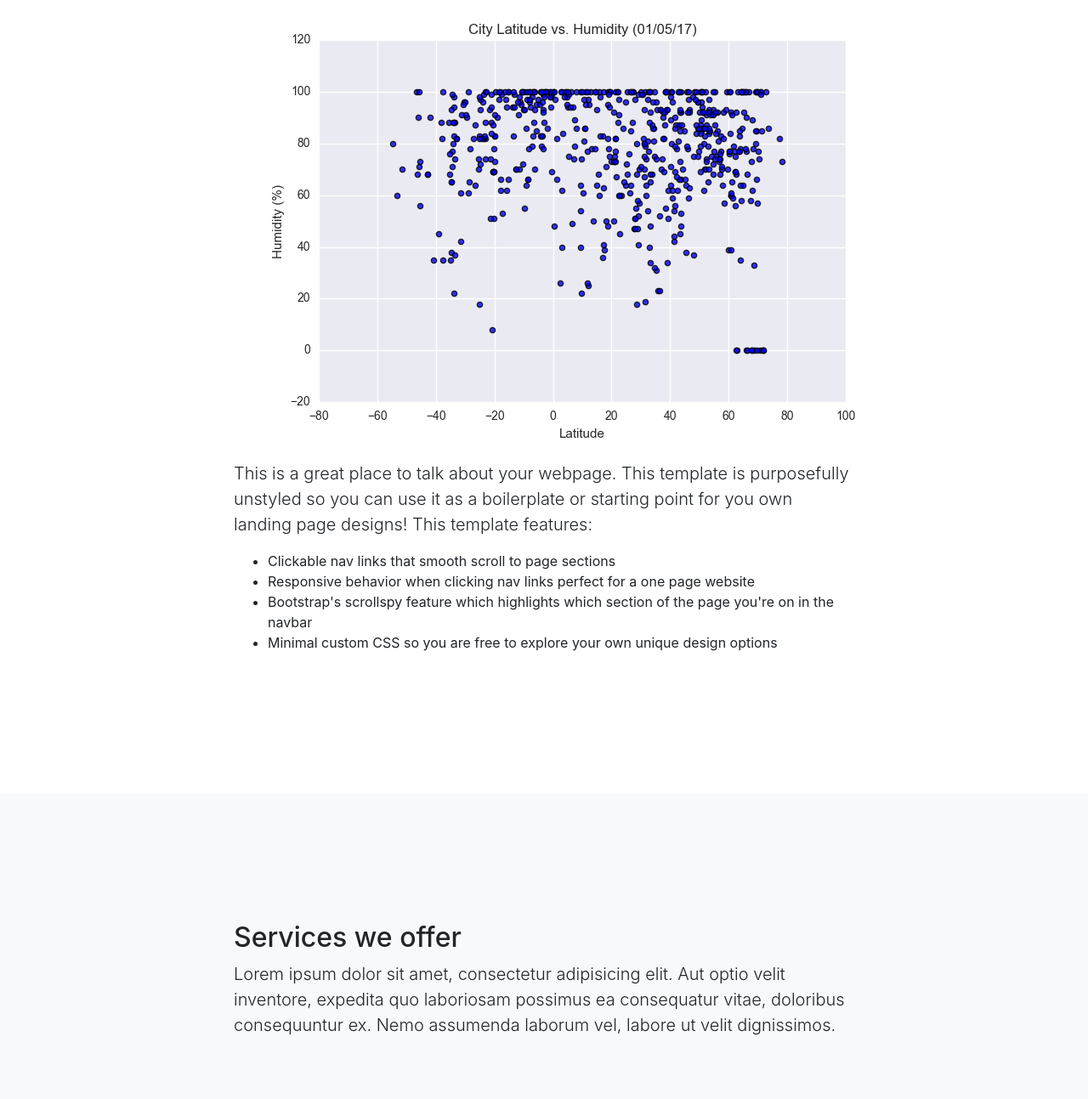
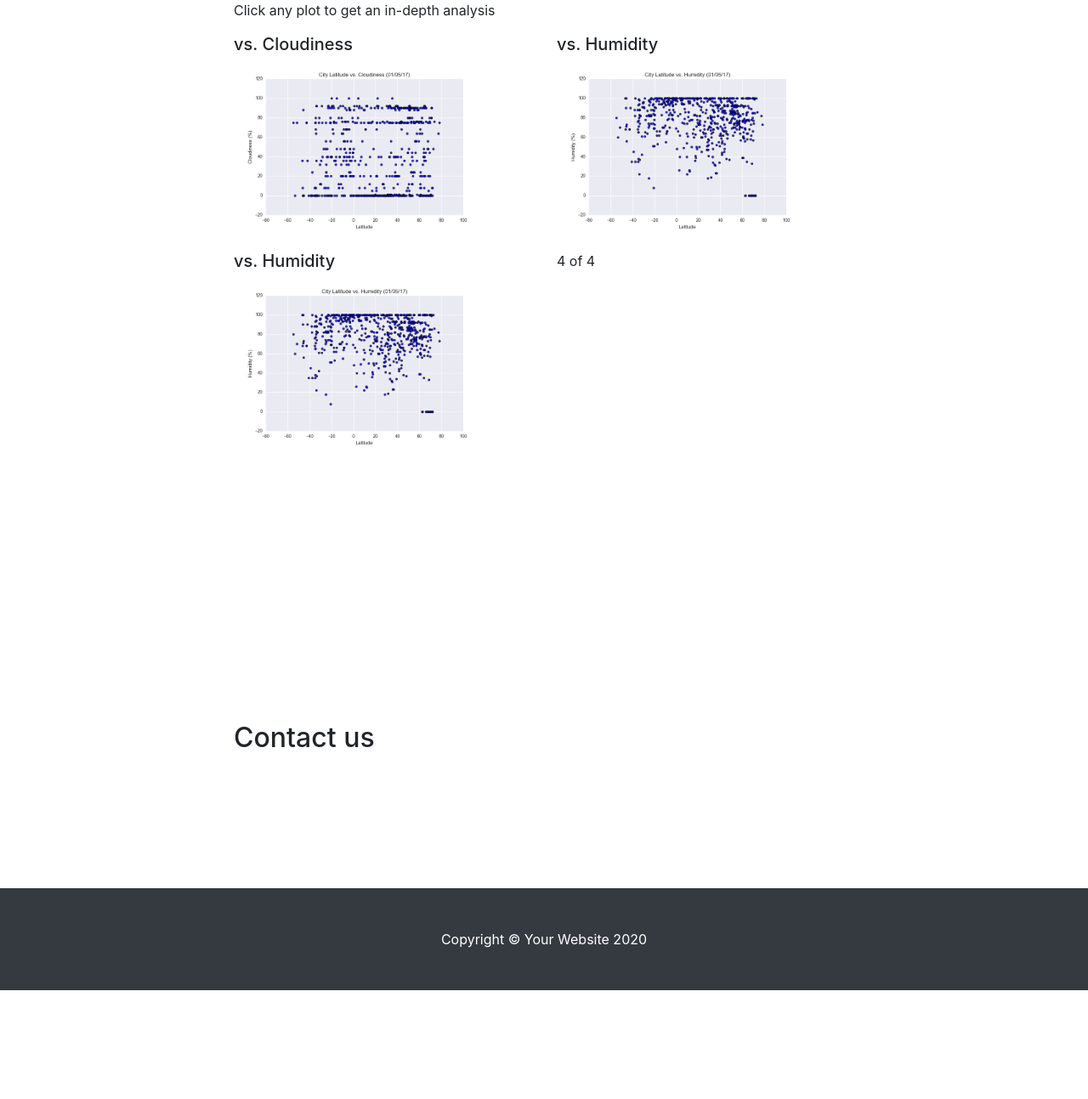
Before and after one commit to kevingray17/web-design-challenge, a website with bundled scripts: page comparison.html in a window 1280 px wide. Shown: the part 228-1521 px from the top of the page at 85% size. After the commit the page ends 1393 px from the top, so only its background shows below. Built offline with nearby package versions, Linux system fonts and the light colour scheme.

Commit message:
created comparison grid

```diff
--- a/comparison.html
+++ b/comparison.html
@@ -51,40 +51,56 @@
     </div>
   </nav>
 
-  <!-- <header class="bg-primary text-white">
-    <div class="container text-center">
-      <h1>Comparison</h1>
-      <p class="lead">A landing page template freshly redesigned for Bootstrap 4</p>
-    </div>
-  </header> -->
-
-<!-- body starts here -->
-
   <section id="about">
     <div class="container">
       <div class="row">
         <div class="col-lg-8 mx-auto">
 
 
-          <h2>About this page</h2>
-          <p class="lead"><img src="Resources/assets/images/Fig2.png"> This is a great place to talk about your webpage. This template is purposefully unstyled so you can use it as a boilerplate or starting point for you own landing page designs! This template features:</p>
-          <ul>
-            <li>Clickable nav links that smooth scroll to page sections</li>
-            <li>Responsive behavior when clicking nav links perfect for a one page website</li>
-            <li>Bootstrap's scrollspy feature which highlights which section of the page you're on in the navbar</li>
-            <li>Minimal custom CSS so you are free to explore your own unique design options</li>
-          </ul>
+          <h2>Comparison: Latitude vs. X</h2>
+          <p></p>
+          <p></p>
+          <p>Click any plot to get an in-depth analysis </p>
+
+          <div class="row row-cols-2">
+            <div class="col"> <h5> vs. Cloudiness</h2>
+              <p class="lead"><img src="Resources/assets/images/Fig3.png" alt="Cloudiness Scatterplot" width="300" >
+              </div>
+              <div class="col"> <h5> vs. Humidity</h2>
+                <p class="lead"><img src="Resources/assets/images/Fig2.png" alt="Humidity Scatterplot" width =300>
+                </div>
+                <div class="col"> <h5> vs. Humidity</h2>
+                  <p class="lead"><img src="Resources/assets/images/Fig2.png" alt="Humidity Scatterplot" width =300>
+                  </div>
+            <div class="col">4 of 4</div>
+          </div>
+                <!-- <div class="col-lg-3 col-md-3 col-sm-3 col-xs-6">
+                    <img src=https://i.scdn.co/image/2fd8fa0f7ef2f83691a0fb9628ee369b8e3b688e class="img-responsive">
+                </div>
+                <div class="col-lg-3 col-md-3 col-sm-3 col-xs-6">
+                    <img src=https://i.scdn.co/image/2fd8fa0f7ef2f83691a0fb9628ee369b8e3b688e class="img-responsive">
+                </div>
+                <div class="col-lg-3 col-md-3 col-sm-3 col-xs-6">
+                    <img src=https://i.scdn.co/image/2fd8fa0f7ef2f83691a0fb9628ee369b8e3b688e class="img-responsive">
+                </div> -->
+            </div>
+        </div>
+
+            <style>
+          div.imagetiles div.col-lg-3.col-md-3.col-sm-3.col-xs-6{
+          padding: 0px;
+        }
+            </style>
+            </div>
+
         </div>
       </div>
     </div>
   </section>
 
-  <section id="services" class="bg-light">
-    <div class="container">
-      <div class="row">
-        <div class="col-lg-8 mx-auto">
-          <h2>Services we offer</h2>
-          <p class="lead">Lorem ipsum dolor sit amet, consectetur adipisicing elit. Aut optio velit inventore, expedita quo laboriosam possimus ea consequatur vitae, doloribus consequuntur ex. Nemo assumenda laborum vel, labore ut velit dignissimos.</p>
+  <!--
+
+   -->
         </div>
       </div>
     </div>
@@ -95,7 +111,7 @@
       <div class="row">
         <div class="col-lg-8 mx-auto">
           <h2>Contact us</h2>
-          <p class="lead">Lorem ipsum dolor sit amet, consectetur adipisicing elit. Vero odio fugiat voluptatem dolor, provident officiis, id iusto! Obcaecati incidunt, qui nihil beatae magnam et repudiandae ipsa exercitationem, in, quo totam.</p>
+          <!-- <p class="lead">Lorem ipsum dolor sit amet, consectetur adipisicing elit. Vero odio fugiat voluptatem dolor, provident officiis, id iusto! Obcaecati incidunt, qui nihil beatae magnam et repudiandae ipsa exercitationem, in, quo totam.</p> -->
         </div>
       </div>
     </div>
```
